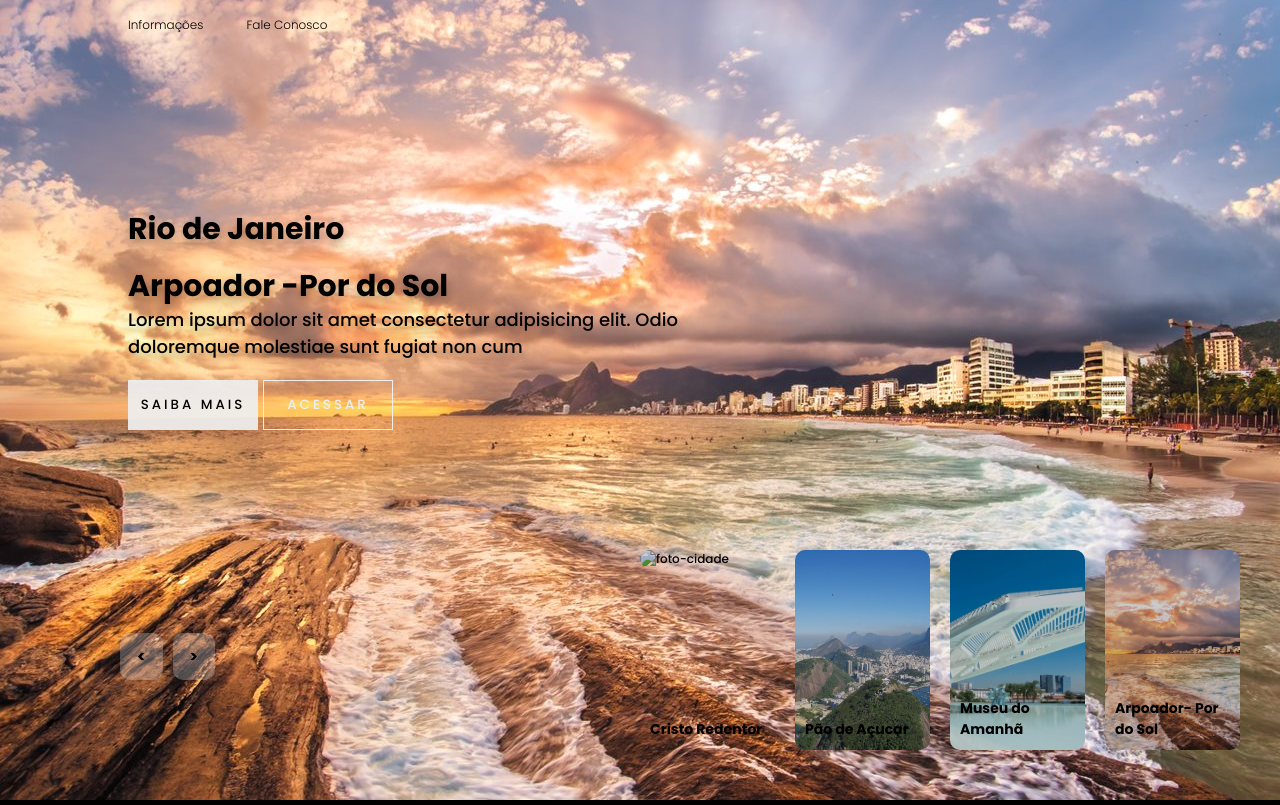
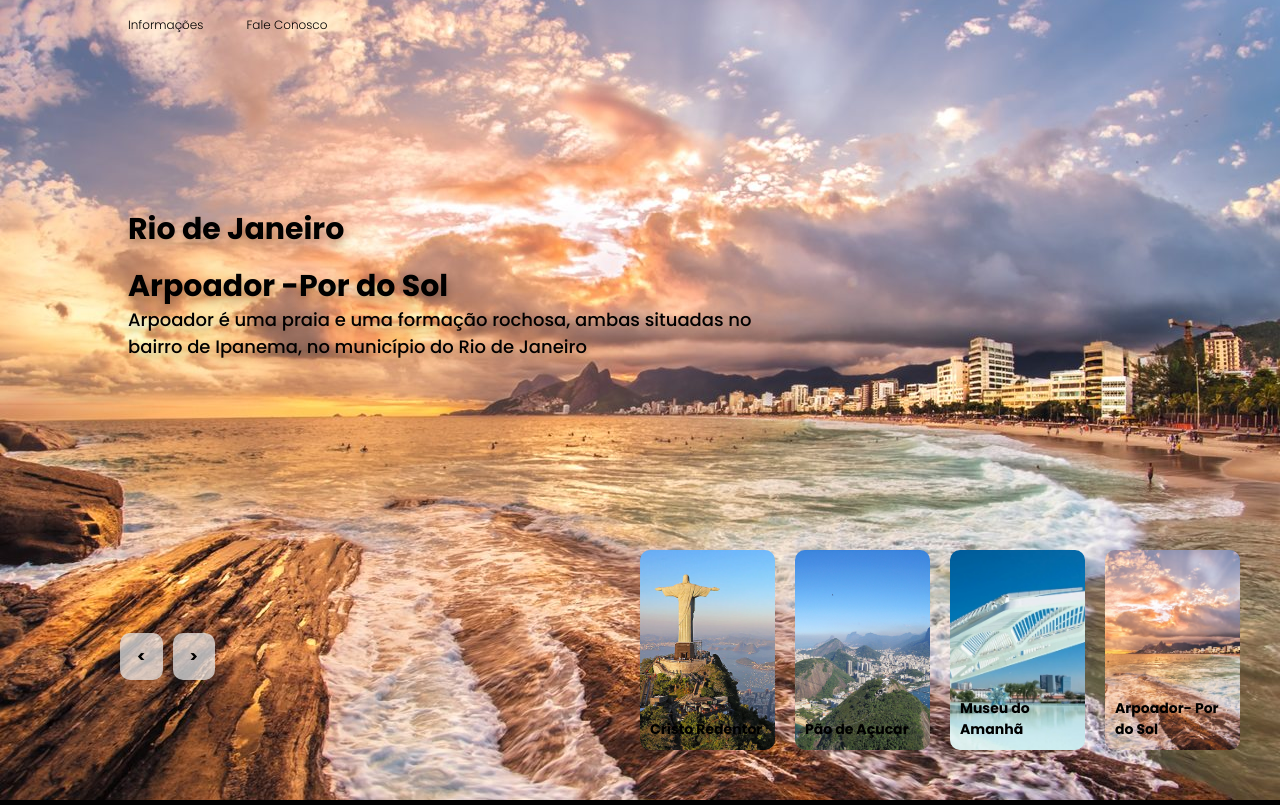
Before and after one commit to AlessandraSantanna/imgslides, a plain HTML site: page index.html in a window 1280 px wide. Drawn offline with Linux system fonts and the light colour scheme; files whose address does not match are found by name.

Commit message:
rio de janeiro

```diff
--- a/index.html
+++ b/index.html
@@ -23,16 +23,16 @@
   <main class="container">
     <div class="list">
       <div class="list-item">
-        <img src="./img/Cristo-Redentor.jpg" alt="">
+        <img src="./img/CristoRedentor.png" alt="">
         <div class="content">
           <h2 class="title">Cristo Redentor</h2>
-          <p class="description">Lorem ipsum dolor sit amet consectetur adipisicing elit. Odio doloremque molestiae sunt
-            fugiat non cum
+          <p class="description">Cristo Redentor é uma estátua que retrata Jesus Cristo localizada no topo do morro do Corcovado,
+             a 709 metros acima do nível do mar.
             .</p>
-          <div class="buttons">
+          <!--<div class="buttons">
             <button>Saiba Mais</button>
             <button>Acessar</button>
-          </div>
+          </div> -->
         </div>
       </div>
 
@@ -41,13 +41,13 @@
         <img src="./img/pao-de-acucar-rio.jpg" alt="">
         <div class="content">
           <h2 class="title">Pão de Açucar</h2>
-          <p class="description">Lorem ipsum dolor sit amet consectetur adipisicing elit. Odio doloremque molestiae sunt
-            fugiat non cum
+          <p class="description">Monumento Natural dos Morros do Pão de Açúcar e da Urca é um complexo de morros localizado no bairro da Urca,
+             na cidade do Rio de Janeiro
            .</p>
-          <div class="buttons">
+          <!--<div class="buttons">
             <button>Saiba Mais</button>
             <button>Acessar</button>
-          </div>
+          </div> -->
         </div>
       </div>
 
@@ -56,13 +56,13 @@
         <img src="./img/museu-do-amanha-rio.jpg" alt="">
         <div class="content">
           <h2 class="title">Museu do amanhã</h2>
-          <p class="description">Lorem ipsum dolor sit amet consectetur adipisicing elit. Odio doloremque molestiae sunt
-            fugiat non cum
+          <p class="description">Projeto do arquiteto espanhol Santiago Calatrava,
+             foi erguido ao lado da Praça Mauá, na zona portuária (mais precisamente no Píer Mauá)
             .</p>
-          <div class="buttons">
+          <!--<div class="buttons">
             <button>Saiba Mais</button>
             <button>Acessar</button>
-          </div>
+          </div> -->
         </div>
       </div>
 
@@ -72,20 +72,20 @@
         <div class="content">
           <h2 class="title">  Rio de Janeiro</h2><br>
           <h2 class="title">Arpoador -Por do Sol</h2>
-          <p class="description">Lorem ipsum dolor sit amet consectetur adipisicing elit. Odio doloremque molestiae sunt
-            fugiat non cum
+          <p class="description">Arpoador é uma praia e uma formação rochosa, ambas situadas no bairro de Ipanema,
+            no município do Rio de Janeiro
             </p>
-          <div class="buttons">
+          <!--<div class="buttons">
             <button>Saiba Mais</button>
             <button>Acessar</button>
-          </div>
+          </div> -->
         </div>
       </div>
 
     </div>
     <div class="thumb">
       <div class="thumb-item">
-        <img src="./img/cristo.png" alt="foto-cidade">
+        <img src="./img/CristoRedentor.png" alt="foto-cidade">
         <div class="content">
           <h3>Cristo Redentor</h3>
 
--- a/style.css
+++ b/style.css
@@ -136,7 +136,7 @@
         height: 100%;
         object-fit:cover;
         border-radius:10px;
-        filter:brightness(80%);
+        filter:brightness(100%);
     }
     .container .thumb .content{
         position:absolute;
@@ -161,7 +161,7 @@
         border-radius:10px;
         border:none;
         padding:12px 17px;
-        background-color: #eee4;
+        background-color: rgba(238, 238, 238, 0.719);
         color:#000;;
         cursor:pointer;
         font-weight: 700;
```
Also changed, not shown: img/CristoRedentor.jpg (renamed from img/Cristo-Redentor.jpg), img/CristoRedentor.png (added).
